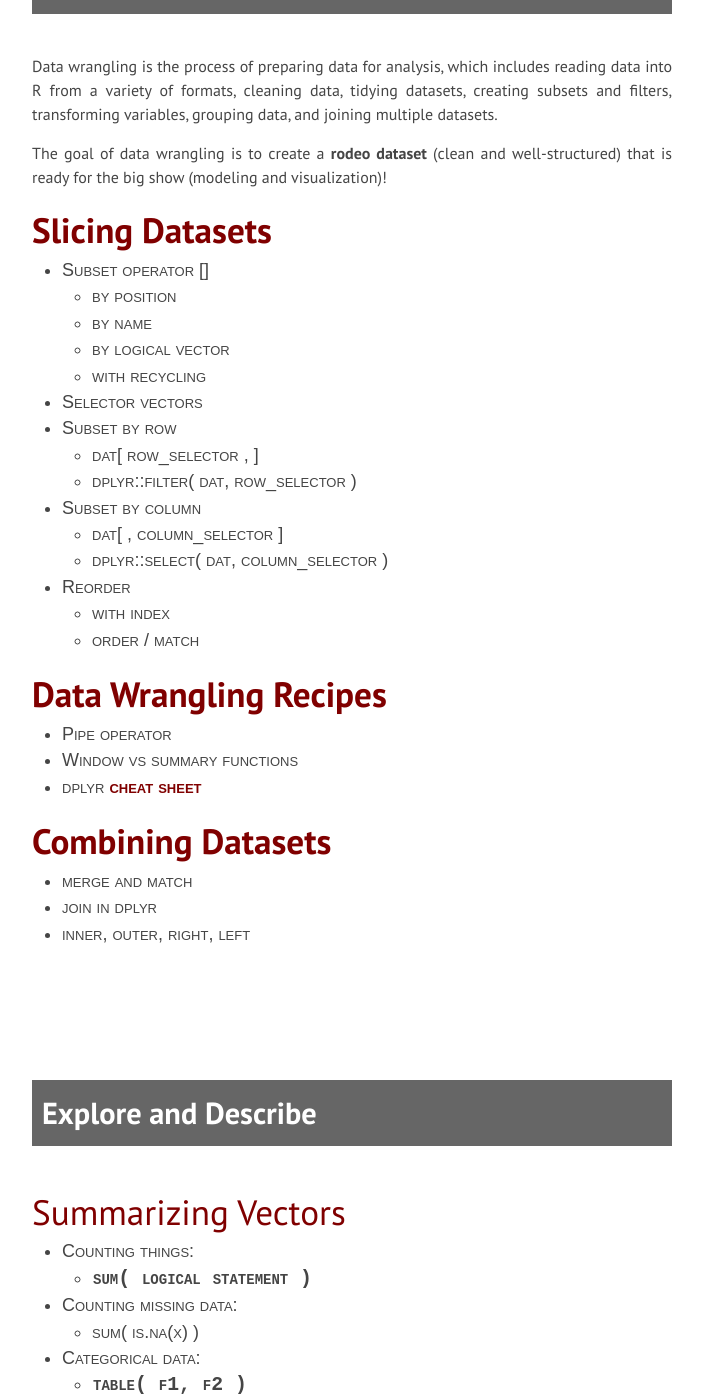
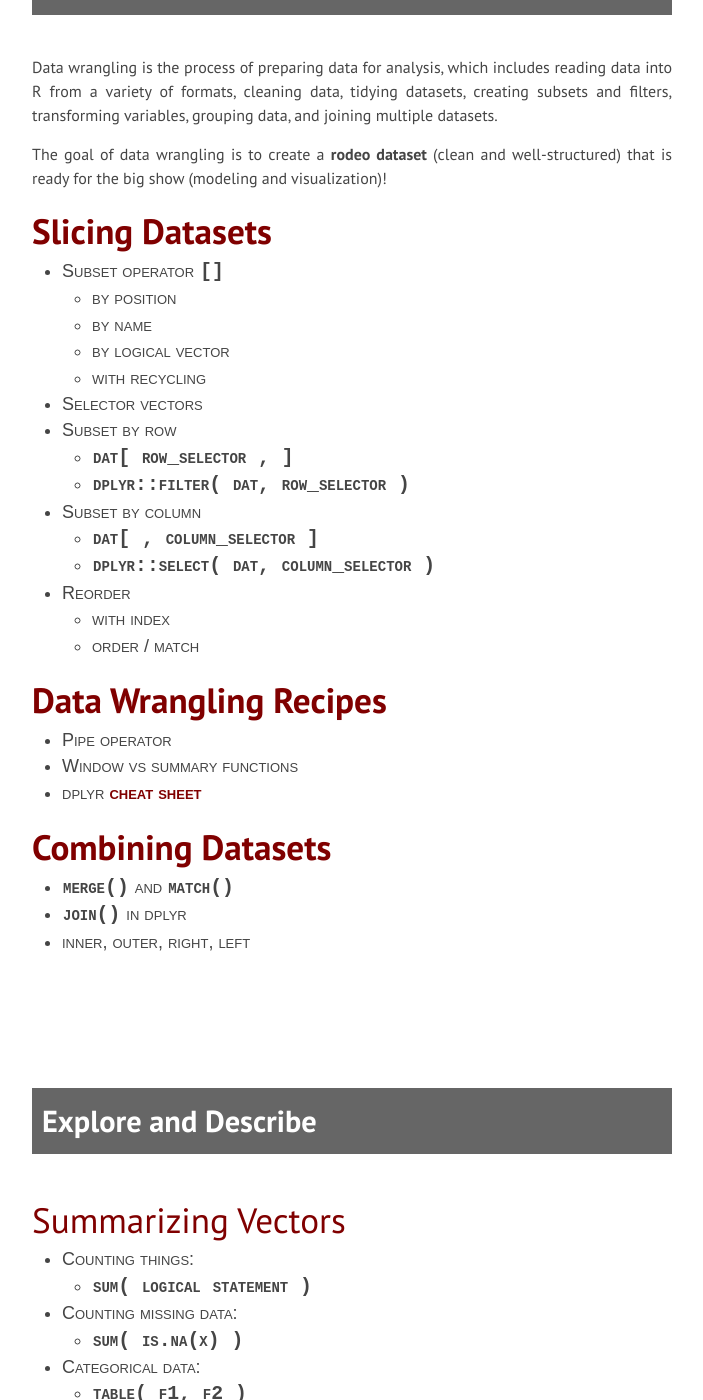
Before and after one commit to DS4PS/ds4ps.github.io, a Jekyll site: the page built from dp4ss.md, in a window 1280 px wide and 1400 px high, scrolled down 8626 px. Shown: the whole window, without its empty margins (288-991 px from the left). Built offline with Jekyll 4.4.1, drawn with Linux system fonts in a browser that asks for light colours; nearby versions of some CDN libraries; library files that are not in the unit come from our copies; some of the changed text lies outside the part shown.

Commit message:
Update dp4ss.md

```diff
--- a/dp4ss.md
+++ b/dp4ss.md
@@ -315,18 +315,18 @@ Data wrangling is the process of preparing data for analysis, which includes rea
 The goal of data wrangling is to create a **rodeo dataset** (clean and well-structured) that is ready for the big show (modeling and visualization)!
 
 ## [Slicing Datasets](http://ds4ps.org/dp4ss-textbook/p-070-data-verbs.html)
-* Subset operator []
+* Subset operator `[]`
   - by position
   - by name
   - by logical vector
   - with recycling
 * Selector vectors
 * Subset by row
-  - dat[ row_selector , ]
-  - dplyr::filter( dat, row_selector )
+  - `dat[ row_selector , ]`
+  - `dplyr::filter( dat, row_selector )`
 * Subset by column
-  - dat[ , column_selector ]
-  - dplyr::select( dat, column_selector )
+  - `dat[ , column_selector ] `
+  - `dplyr::select( dat, column_selector )`
 * Reorder
   - with index
   - order / match
@@ -337,8 +337,8 @@ The goal of data wrangling is to create a **rodeo dataset** (clean and well-stru
 * dplyr [cheat sheet](https://rstudio.com/wp-content/uploads/2015/02/data-wrangling-cheatsheet.pdf)
 
 ## [Combining Datasets](http://ds4ps.org/dp4ss-textbook/p-076-merging-data.html)
-* merge and match
-* join in dplyr
+* `merge()` and `match()`
+* `join()` in dplyr
 * inner, outer, right, left
 
 <br>
@@ -352,7 +352,7 @@ The goal of data wrangling is to create a **rodeo dataset** (clean and well-stru
 * Counting things:
   - `sum( logical statement )`
 * Counting missing data:
-  - sum( is.na(x) )
+  - `sum( is.na(x) )`
 * Categorical data:
   - `table( f1, f2 )`
   - `prop.table()` and `margin.table()`
```
Also changed, not shown: other parts of dp4ss.md (+3 -3 lines).
